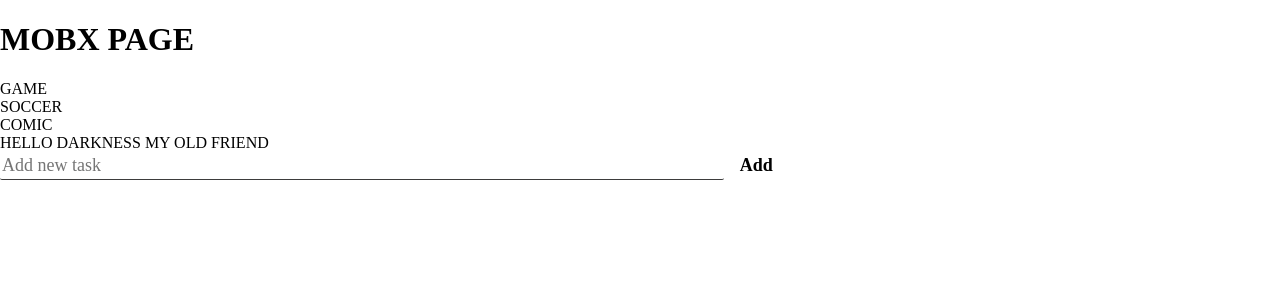
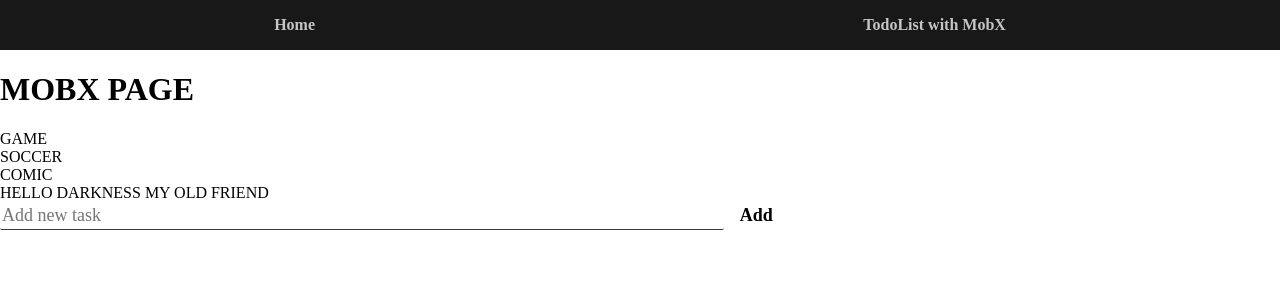
Before and after one commit to vanth0101/TranHoaiVan_FE14_ToDoList, a React (Create React App) app: page /login in a window 1280 px wide. Shown: the top 300 px of the page. Built offline with nearby package versions, Linux system fonts and the light colour scheme; a web font is replaced by a local one.

Commit message:
mobXpageheader

```diff
--- a/src/App.jsx
+++ b/src/App.jsx
@@ -9,6 +9,7 @@ import {
   Route,
   Link
 } from "react-router-dom";
+import HeaderLink from './components/HeaderLink';
 
 
 function App(){
@@ -60,14 +61,7 @@ function App(){
     return (
       <div className="App">
         <header className="App-header">
-          <div className="headerLink flex-center">
-          <p>
-            <Link to="/">Home</Link>
-          </p>
-          <p>
-            <Link to="/login">TodoList with MobX</Link>
-          </p>
-          </div>
+         <HeaderLink></HeaderLink>
 
           <BrowserRouter>
             <ul className="nav__head">
--- /dev/null
+++ b/src/components/HeaderLink.jsx
@@ -0,0 +1,17 @@
+import React from 'react';
+import { Link } from "react-router-dom";
+
+function HeaderLink() {
+    return (
+        <div className="headerLink flex-center">
+          <p>
+            <Link to="/">Home</Link>
+          </p>
+          <p>
+            <Link to="/login">TodoList with MobX</Link>
+          </p>
+          </div>
+    );
+}
+
+export default HeaderLink;
--- a/src/components/Task.jsx
+++ b/src/components/Task.jsx
@@ -64,7 +64,7 @@ class Todo extends React.Component {
               <option value={this.state.statusValue}>{this.state.statusValue}</option>
               <option value="Finished">Finished</option>
               <option value="Cancel">Cancel</option>
-              <option value="Pending">Pending</option>
+              <option value="ToDo">ToDo</option>
             </select>
             </p> : <p onClick={this.editClick}>{this.props.status}</p>}
         </div>
--- a/src/pages/LoginPage.jsx
+++ b/src/pages/LoginPage.jsx
@@ -1,11 +1,13 @@
 import React from 'react';
 import myTodo from '../components/TodoStore.jsx';
 import TimerView from '../components/TimerView.jsx';
+import HeaderLink from '../components/HeaderLink';
 import '../index.css';
 
 function LoginPage(props) {
     return (
         <div>
+            <HeaderLink></HeaderLink>
             <h1>MOBX PAGE</h1>
             <TimerView todo={myTodo} />
         </div>
```
Also changed, not shown: 1 other file (tests, documents, lock files or other folders).
